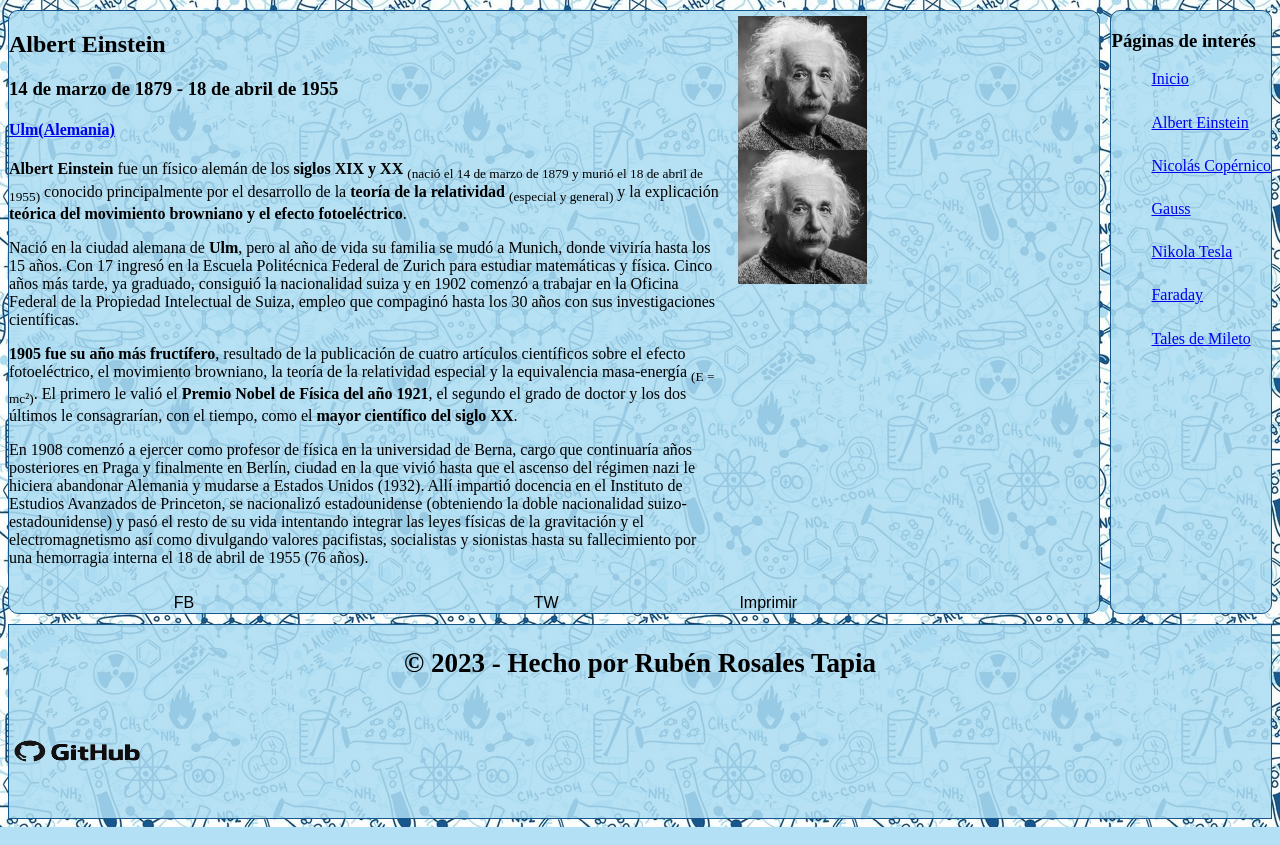
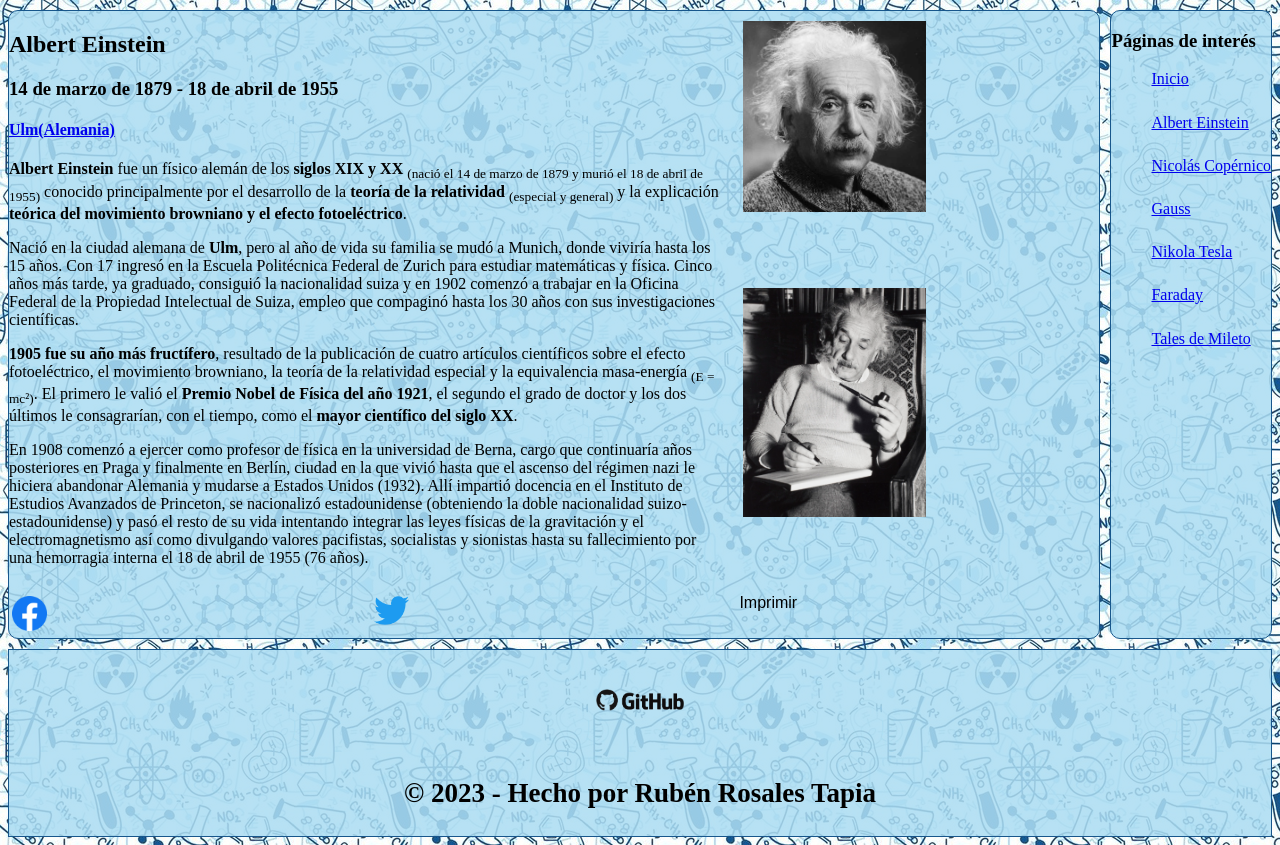
Before and after one commit to Rubenelcurioso/SIBW-practicas, a PHP site: page /cientificos/cientifico.html in a window 1280 px wide. Shown: the part 130-975 px from the top of the page. Run offline with PHP 8.4, Linux system fonts and the light colour scheme.

Commit message:
1.0 Version
Added new images.
Added comments to make it easier to understand for newbies like me.
Fixed minor problem with images resolution.
Removed redundant code.
Added icons.
Finished.

```diff
--- a/p1/cientificos/cientifico.html
+++ b/p1/cientificos/cientifico.html
@@ -8,12 +8,12 @@
         <header class="header">
             <h1 id="hName" class="Cabecera">Práctica 1</h1>
             <img id="logo" class="Cabecera" src="/img/kisspng-new-york-state-museum-scientist-science-woman-clip-women-of-science-at-the-new-york-state-museum-the-5ce2cb2405f751_4332775415583670120245-transformed.png" alt="Logotipo" width="100px" height="100px">
-            <input type="button" value="Menú 1" class="Botones Cabecera">
+            <input type="button" value="Menú 1" class="Botones Cabecera"><!--No tienen función de momento-->
             <input type="button" value="Menú 2" class="Botones Cabecera">
             <input type="button" value="Menú 3" class="Botones Cabecera">
         </header>
-            <section class="Panel_bod">
-                <div class="Cuerpo">
+            <section class="Panel_bod"><!--Panel informacion-->
+                <div class="Cuerpo"><!--Zona informacion-->
                     <h2>Albert Einstein</h2>
                     <h3>14 de marzo de 1879 - 18 de abril de 1955</h3>
                     <h4><a href="https://es.wikipedia.org/wiki/Ulm">Ulm</a><a href="https://es.wikipedia.org/wiki/Imperio_alem%C3%A1n">(Alemania)</a></h4>
@@ -22,16 +22,16 @@
                     <p><strong>1905 fue su año más fructífero</strong>, resultado de la publicación de cuatro artículos científicos sobre el efecto fotoeléctrico, el movimiento browniano, la teoría de la relatividad especial y la equivalencia masa-energía <sub>(E = mc²)</sub>. El primero le valió el <strong>Premio Nobel de Física del año 1921</strong>, el segundo el grado de doctor y los dos últimos le consagrarían, con el tiempo, como el <strong>mayor científico del siglo XX</strong>.</p>
                     <p>En 1908 comenzó a ejercer como profesor de física en la universidad de Berna, cargo que continuaría años posteriores en Praga y finalmente en Berlín, ciudad en la que vivió hasta que el ascenso del régimen nazi le hiciera abandonar Alemania y mudarse a Estados Unidos (1932). Allí impartió docencia en el Instituto de Estudios Avanzados de Princeton, se nacionalizó estadounidense (obteniendo la doble nacionalidad suizo-estadounidense) y pasó el resto de su vida intentando integrar las leyes físicas de la gravitación y el electromagnetismo así como divulgando valores pacifistas, socialistas y sionistas hasta su fallecimiento por una hemorragia interna el 18 de abril de 1955 (76 años).</p>
                 </div>
-                <div class="Imagenes">
+                <div class="Imagenes"><!--Zona imagenes-->
                     <img class="Imagen" src="/img/AlbertEinstein.jpg" alt="Albert Einstein">
-                    <img class="Imagen" src="/img/AlbertEinstein.jpg" alt="Albert Einstein">
+                    <img class="Imagen" src="/img/consultoria_innovacion Albert Einstein.jpg" alt="Albert Einstein">
                 </div>
-                <input type="button" value="FB" class="Botones"><!--Poner iconos directamente-->
-                <input type="button" value="TW" class="Botones">
+                <a href="https://www.facebook.com/"><img class="Iconos" width="10%" src="/img/Facebook_f_logo_(2019).svg.png" alt="Facebook"></a>
+                <a href="https://twitter.com"><img class="Iconos" width="10%" src="/img/index-removebg-preview.png" alt="Twitter"></a>
                 <a href="/cientificos/imprimir/imprimir_cientifico.html"><input type="button" value="Imprimir" class="Botones"></a>
             </section>
 
-            <nav class="Panel_nav">
+            <nav class="Panel_nav"><!--Panel de navegacion/auxiliar-->
                 <h3>Páginas de interés</h3>
                     <ul>
                       <a href="/portada.html">Inicio</a>
@@ -45,7 +45,7 @@
             </nav>
     </body>
     <footer class="footer">
+        <a href="https://github.com/Rubenelcurioso"><img id="git" src="/img/see-all-open-source-repositories-github-logo-11563031735gubsot66ry-removebg-preview.png"></a>
         <h2 id="fPar" Class="Pie">© 2023 - Hecho por Rubén Rosales Tapia</p>
-        <a href="https://github.com/Rubenelcurioso"><img id="git" class="Imagenes" src="/img/see-all-open-source-repositories-github-logo-11563031735gubsot66ry-removebg-preview.png"></a>
     </footer>
 </html>
--- a/p1/css/cientifico.css
+++ b/p1/css/cientifico.css
@@ -1,4 +1,4 @@
-/*Adornar mejor los fondos de los divs*/
+/*Ordenado por estructura*/
 body{
     display: grid;
     grid-gap: 10px;
@@ -21,12 +21,15 @@ body{
     background-color: #acddf3dc;
 }
 
-.Botones{
+.Botones{ /*Botones ocultan bordes*/
     font:menu;
     background-color: transparent;
     border-style: none;
 }
 
+.Botones:hover{
+    transform:scale(1.3);
+}
 #logo{
     grid-area: logo;
     background: transparent;
@@ -54,15 +57,10 @@ body{
     grid-template-rows: 100px 100px 100px;
 }
 
-.Imagenes{
-    display: grid;
-    grid-area: Imagenes;
-    max-width: 70%;
-    max-height: 70%;
-}
-
 .Imagen{
     width:50%;
+    border-image: round;
+    margin:10px;
 }
 
 .Panel_nav{
@@ -79,22 +77,17 @@ ul{
     grid-gap: 20%;
 }
 
-.Cientifico{
-    text-align: center;
-    border-style: dashed;
-    border-radius: 5px;
-    background-color: rgb(77, 77, 77);
-    margin: 10px;
-}
-
-.Imagenes{
-    border-image: round;
-    height: 90px;
-    margin: 5px;
+.Imagenes{/*Div donde contienen las imagenes*/
+    display: grid;
+    grid-area: Imagenes;
 }
 
 .Nombres{
     margin: 5px;
+}
+
+.Iconos{
+    margin:3px;
 }
 
 .footer{
@@ -108,6 +101,9 @@ ul{
     border-width: thin;
     background-color: #acddf3dc;
 }
+
 #git{
-    width: 10%;
+    text-align: center;
+    height: 90px;
+    margin: 5px;
 }
```
Also changed, not shown: p1/css/portada.css (+11 -13 lines), p1/portada.html (+7 -6 lines), p1/img/Facebook_f_logo_(2019).svg.png (added), p1/img/index-removebg-preview.png (added).
